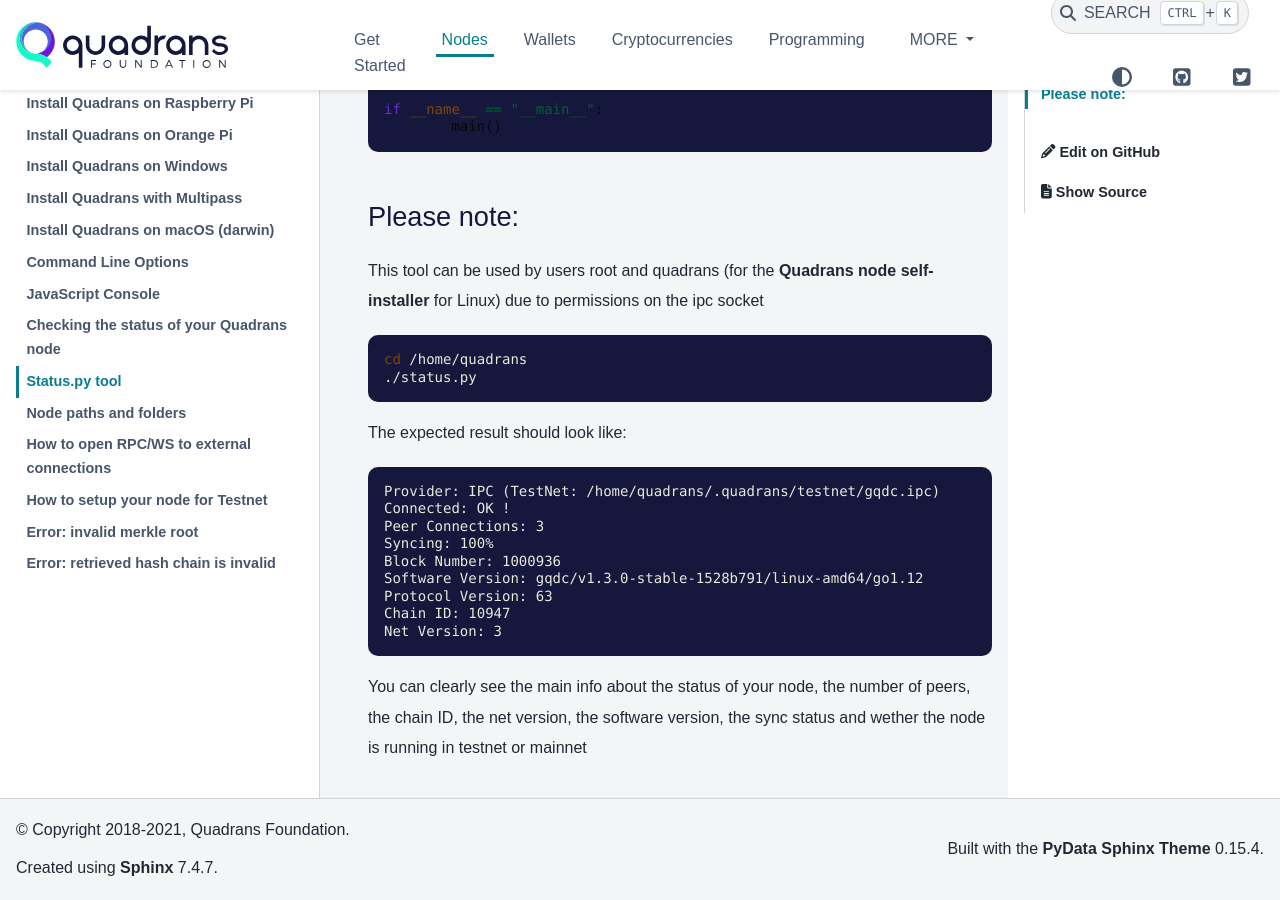
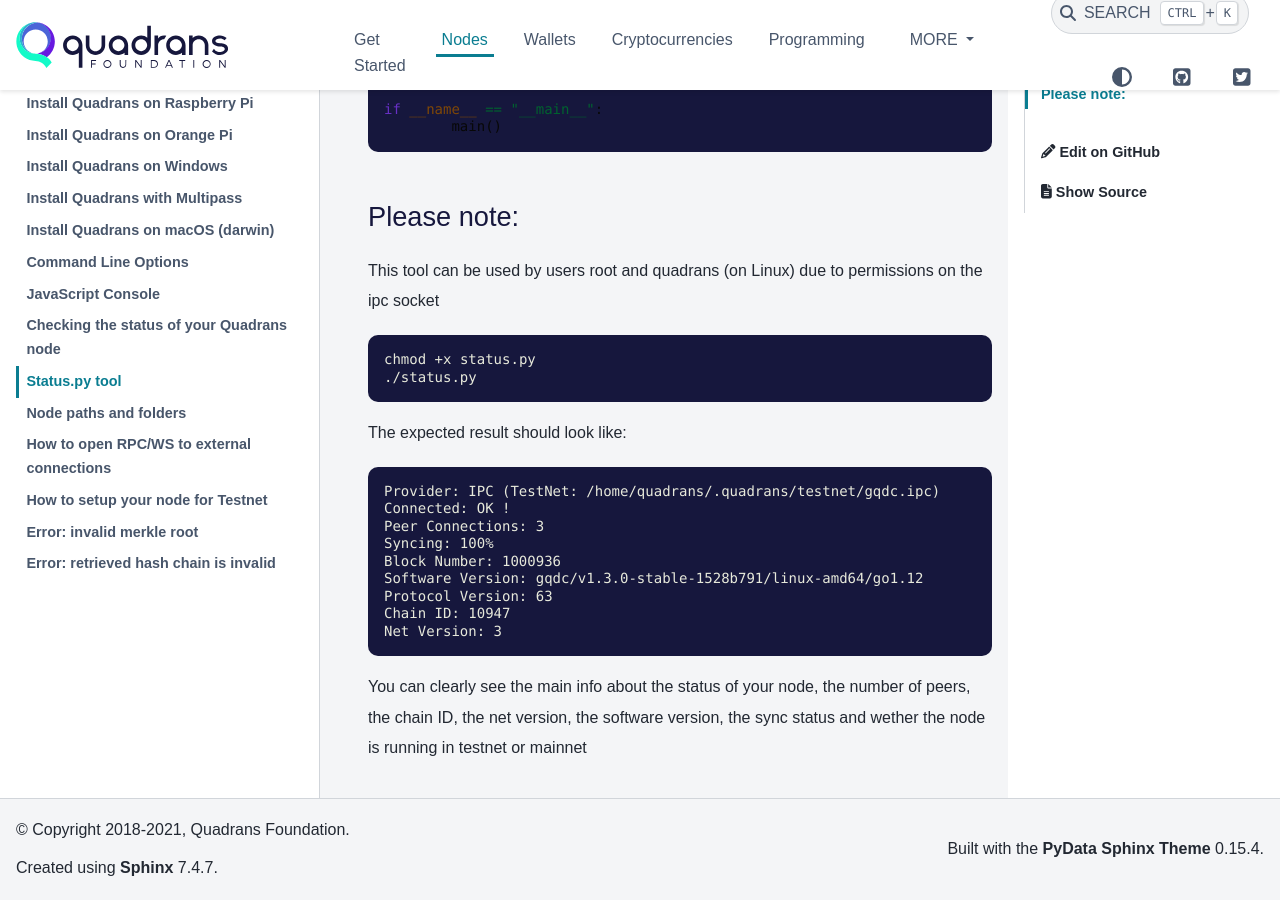
Before and after one commit to quadrans/wiki, a Sphinx documentation site: the page built from docs/nodes/management/statuspy_tool.md, in a window 1280 px wide and 900 px high, scrolled down 2266 px. Built offline with Sphinx 7.4.7 and the PyData theme 0.15.4, drawn with Linux system fonts in a browser that asks for light colours; pages that are not in the unit, such as notebooks, are missing from menus.

Commit message:
Update status.py

````diff
--- a/docs/nodes/management/statuspy_tool.md
+++ b/docs/nodes/management/statuspy_tool.md
@@ -118,10 +118,10 @@
 
 ## Please note:
 
-This tool can be used by users root and quadrans (for the [Quadrans node self-installer](../installation/linux_x86-64) for Linux) due to permissions on the ipc socket
+This tool can be used by users root and quadrans (on Linux) due to permissions on the ipc socket
 
 ``` bash
-cd /home/quadrans
+chmod +x status.py
 ./status.py
 ```
 
````
Also changed, not shown: 5 other files.
